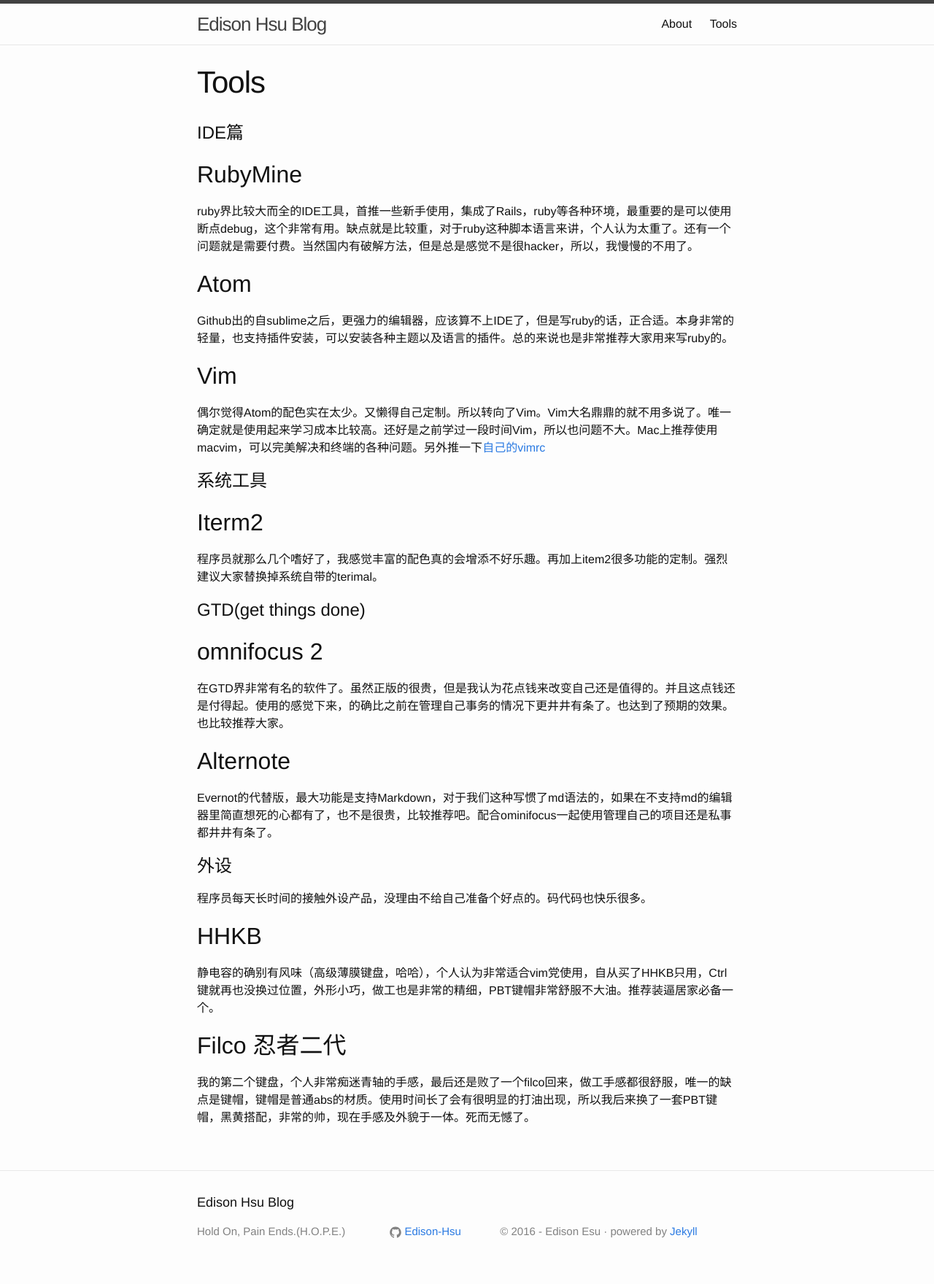
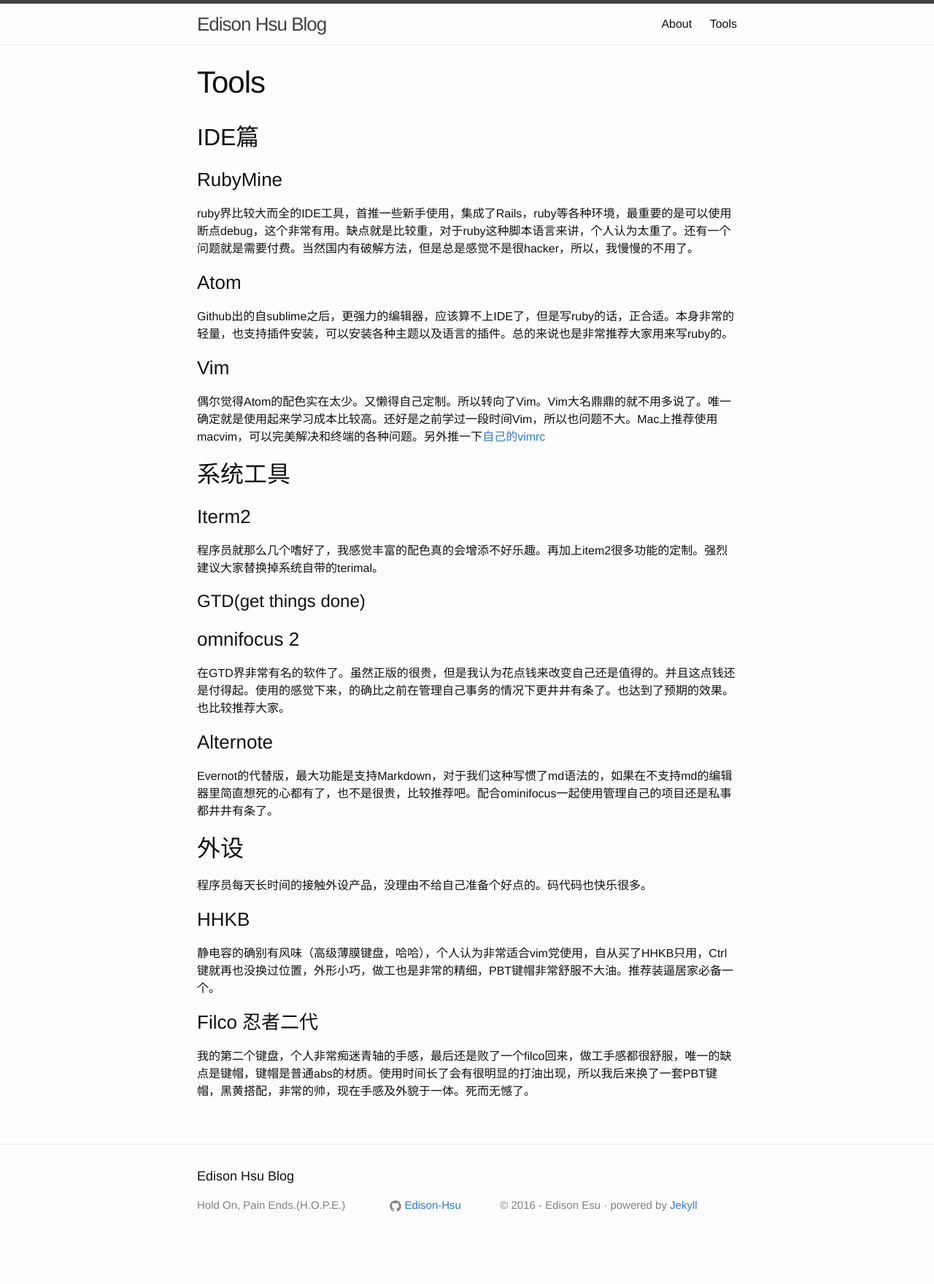
Before and after one commit to Edison-Hsu/Edison-Hsu.github.io, a Jekyll site: the page built from tools.md, in a window 1280 px wide. Shown: the whole page at 73% size. Built offline with Jekyll 4.4.1, drawn with Linux system fonts in a browser that asks for light colours; comment, search, counter and statistics services are not loaded; after the commit the page ends 1724 px from its top, so only the background shows below that.

Commit message:
fix title size

```diff
--- a/tools.md
+++ b/tools.md
@@ -4,35 +4,35 @@
 permalink: /tools/
 ---
 
-# IDE篇
+## IDE篇
 
-## RubyMine
+### RubyMine
 ruby界比较大而全的IDE工具，首推一些新手使用，集成了Rails，ruby等各种环境，最重要的是可以使用断点debug，这个非常有用。缺点就是比较重，对于ruby这种脚本语言来讲，个人认为太重了。还有一个问题就是需要付费。当然国内有破解方法，但是总是感觉不是很hacker，所以，我慢慢的不用了。
 
-## Atom
+### Atom
 Github出的自sublime之后，更强力的编辑器，应该算不上IDE了，但是写ruby的话，正合适。本身非常的轻量，也支持插件安装，可以安装各种主题以及语言的插件。总的来说也是非常推荐大家用来写ruby的。
 
-## Vim
+### Vim
 偶尔觉得Atom的配色实在太少。又懒得自己定制。所以转向了Vim。Vim大名鼎鼎的就不用多说了。唯一确定就是使用起来学习成本比较高。还好是之前学过一段时间Vim，所以也问题不大。Mac上推荐使用macvim，可以完美解决和终端的各种问题。另外推一下[自己的vimrc](https://github.com/Edison-Hsu/vimrc)
 
-# 系统工具
+## 系统工具
 
-## Iterm2
+### Iterm2
 程序员就那么几个嗜好了，我感觉丰富的配色真的会增添不好乐趣。再加上item2很多功能的定制。强烈建议大家替换掉系统自带的terimal。
 
 # GTD(get things done)
 
-## omnifocus 2
+### omnifocus 2
 在GTD界非常有名的软件了。虽然正版的很贵，但是我认为花点钱来改变自己还是值得的。并且这点钱还是付得起。使用的感觉下来，的确比之前在管理自己事务的情况下更井井有条了。也达到了预期的效果。也比较推荐大家。
 
-## Alternote
+### Alternote
 Evernot的代替版，最大功能是支持Markdown，对于我们这种写惯了md语法的，如果在不支持md的编辑器里简直想死的心都有了，也不是很贵，比较推荐吧。配合ominifocus一起使用管理自己的项目还是私事都井井有条了。
 
-# 外设
+## 外设
 程序员每天长时间的接触外设产品，没理由不给自己准备个好点的。码代码也快乐很多。
 
-## HHKB
+### HHKB
 静电容的确别有风味（高级薄膜键盘，哈哈），个人认为非常适合vim党使用，自从买了HHKB只用，Ctrl键就再也没换过位置，外形小巧，做工也是非常的精细，PBT键帽非常舒服不大油。推荐装逼居家必备一个。
 
-## Filco 忍者二代
+### Filco 忍者二代
 我的第二个键盘，个人非常痴迷青轴的手感，最后还是败了一个filco回来，做工手感都很舒服，唯一的缺点是键帽，键帽是普通abs的材质。使用时间长了会有很明显的打油出现，所以我后来换了一套PBT键帽，黑黄搭配，非常的帅，现在手感及外貌于一体。死而无憾了。
```
